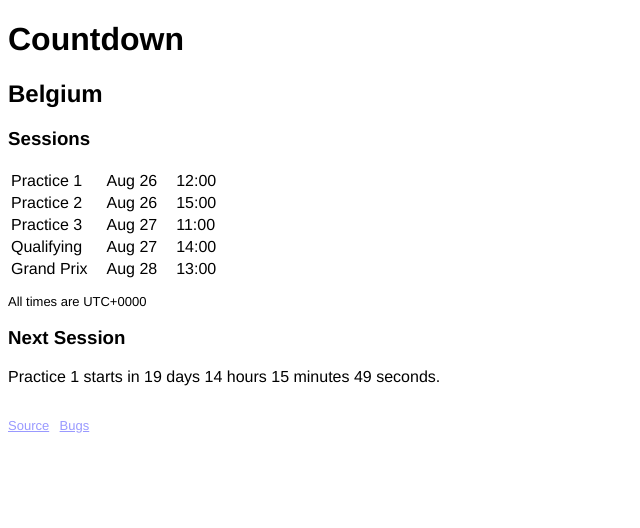
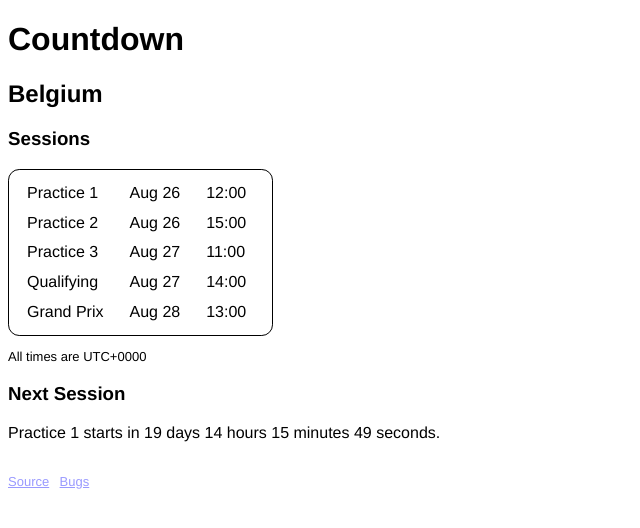
Before and after one commit to jmp/f1cd, a React (Create React App) app: page / in a window 1280 px wide. Shown: the top 528 px of the page, without its empty margins (0-640 px from the left). Built offline with nearby package versions, Linux system fonts and the light colour scheme.

Commit message:
Make the table a bit nicer looking

```diff
--- a/src/components/App.css
+++ b/src/components/App.css
@@ -13,16 +13,3 @@ a:visited {
 body {
     font: 12pt 'Helvetica Neue', 'Arial', sans-serif;
 }
-
-td {
-    padding-right: 1em;
-}
-
-.before {
-    opacity: 50%;
-    text-decoration: line-through;
-}
-
-#tzinfo {
-    font-size: small;
-}
--- /dev/null
+++ b/src/components/SessionList.css
@@ -0,0 +1,18 @@
+table {
+    border: 1px solid;
+    border-radius: 0.7em;
+    padding: 0.5em;
+}
+
+td {
+    padding: 0.3em 1em 0.3em 0.5em;
+}
+
+.before {
+    opacity: 50%;
+    text-decoration: line-through;
+}
+
+.small {
+    font-size: small;
+}
--- a/src/components/SessionList.tsx
+++ b/src/components/SessionList.tsx
@@ -1,6 +1,7 @@
 import {Session} from '../models/session';
 import React, {ReactElement} from 'react';
 import {Round} from '../models/round';
+import './SessionList.css';
 
 type SessionProps = {
     round: Round;
@@ -19,7 +20,7 @@ export function SessionList({ round, date }: SessionProps) {
             { formatSessions(sessionsAfter, 'after') }
             </tbody>
         </table>
-        <p data-testid='session-list-tzinfo' id='tzinfo'>All times are {getTimezone()}</p>
+        <p data-testid='session-list-tzinfo' className='small'>All times are {getTimezone()}</p>
     </div>;
 }
 
```
